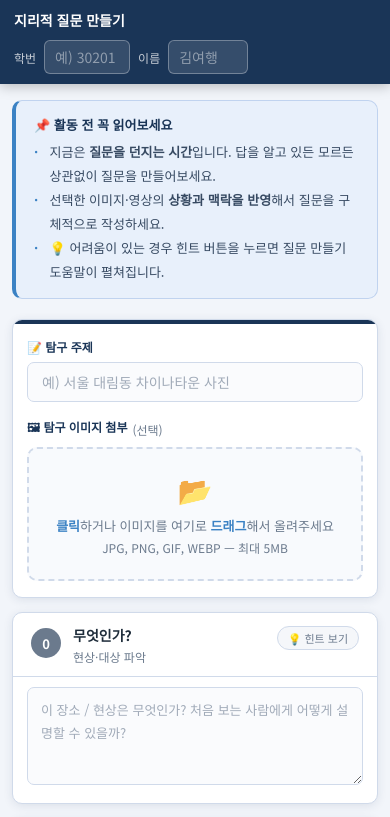
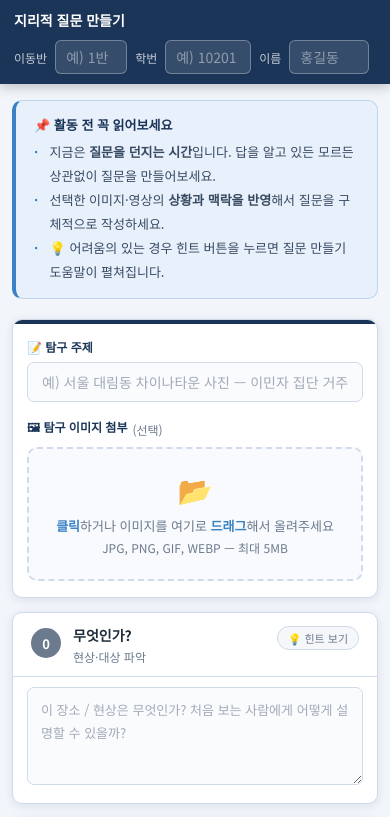
Before and after one commit to Higeooo/travel26, a plain HTML site: page index.html in a window 390 px wide. Shown: the top 817 px of the page. Drawn offline with Linux system fonts and the light colour scheme.

Commit message:
Update index.html

```diff
--- a/index.html
+++ b/index.html
@@ -84,8 +84,9 @@ body {
   border-color: rgba(255,255,255,0.7);
   background: rgba(255,255,255,0.22);
 }
-#inp-id   { width: 100px; }
-#inp-name { width: 90px;  }
+#inp-class { width: 80px;  }
+#inp-id    { width: 100px; }
+#inp-name  { width: 90px;  }
 
 /* ===================== 본문 컨테이너 ===================== */
 .container {
@@ -416,6 +417,7 @@ body {
   .top-inner   { padding: 10px 14px; }
   .top-title   { font-size: 14px; width: 100%; margin-right: 0; }
   .meta-group  { width: 100%; justify-content: flex-start; }
+  #inp-class   { width: 72px; }
   #inp-id      { width: 86px; }
   #inp-name    { width: 80px; }
 
@@ -439,10 +441,12 @@ body {
   <div class="top-inner">
     <span class="top-title">지리적 질문 만들기</span>
     <div class="meta-group">
+      <span class="meta-label">이동반</span>
+      <input id="inp-class" class="meta-input" type="text" placeholder="예) 1반">
       <span class="meta-label">학번</span>
-      <input id="inp-id"   class="meta-input" type="text" placeholder="예) 30201">
+      <input id="inp-id"    class="meta-input" type="text" placeholder="예) 10201">
       <span class="meta-label">이름</span>
-      <input id="inp-name" class="meta-input" type="text" placeholder="김여행">
+      <input id="inp-name"  class="meta-input" type="text" placeholder="홍길동">
     </div>
   </div>
 </div>
@@ -456,7 +460,7 @@ body {
     <ul>
       <li>지금은 <strong>질문을 던지는 시간</strong>입니다. 답을 알고 있든 모르든 상관없이 질문을 만들어보세요.</li>
       <li>선택한 이미지·영상의 <strong>상황과 맥락을 반영</strong>해서 질문을 구체적으로 작성하세요.</li>
-      <li>💡 어려움이 있는 경우 힌트 버튼을 누르면 질문 만들기 도움말이 펼쳐집니다.</li>
+      <li>💡 어려움의 있는 경우 힌트 버튼을 누르면 질문 만들기 도움말이 펼쳐집니다.</li>
     </ul>
   </div>
 
@@ -469,7 +473,7 @@ body {
       <div class="card-label">📝 탐구 주제</div>
       <input id="inp-topic" class="text-input"
              type="text"
-             placeholder="예) 서울 대림동 차이나타운 사진">
+             placeholder="예) 서울 대림동 차이나타운 사진 — 이민자 집단 거주지의 형성">
 
       <!-- 이미지 업로드 -->
       <div class="card-label">🖼 탐구 이미지 첨부 <span style="font-weight:400;color:var(--muted)">(선택)</span></div>
@@ -696,12 +700,13 @@ function showToast(msg, type, duration) {
 //  제출 처리
 // ================================================================
 function submitData() {
-  var studentId = document.getElementById('inp-id').value.trim();
-  var name      = document.getElementById('inp-name').value.trim();
-  var topic     = document.getElementById('inp-topic').value.trim();
+  var classGroup = document.getElementById('inp-class').value.trim();
+  var studentId  = document.getElementById('inp-id').value.trim();
+  var name       = document.getElementById('inp-name').value.trim();
+  var topic      = document.getElementById('inp-topic').value.trim();
 
-  if (!studentId || !name) {
-    showToast('상단에서 학번과 이름을 먼저 입력해주세요.', 'error'); return;
+  if (!classGroup || !studentId || !name) {
+    showToast('상단에서 이동반·학번·이름을 먼저 입력해주세요.', 'error'); return;
   }
 
   var btn = document.getElementById('btn-submit');
@@ -710,6 +715,7 @@ function submitData() {
   setProgress(10, '데이터 준비 중...');
 
   var payload = {
+    classGroup:  classGroup,
     studentId:   studentId,
     name:        name,
     topic:       topic,
```
